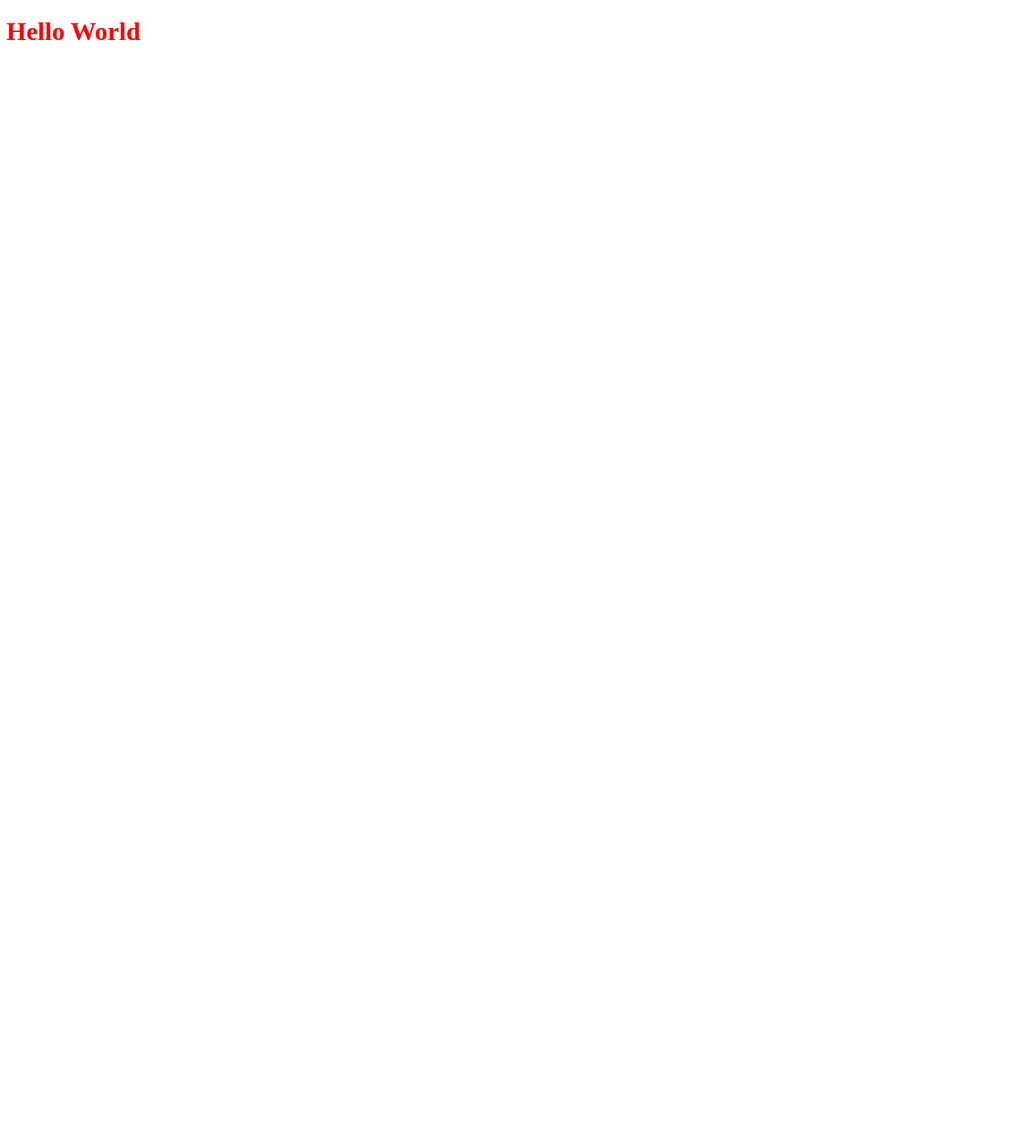
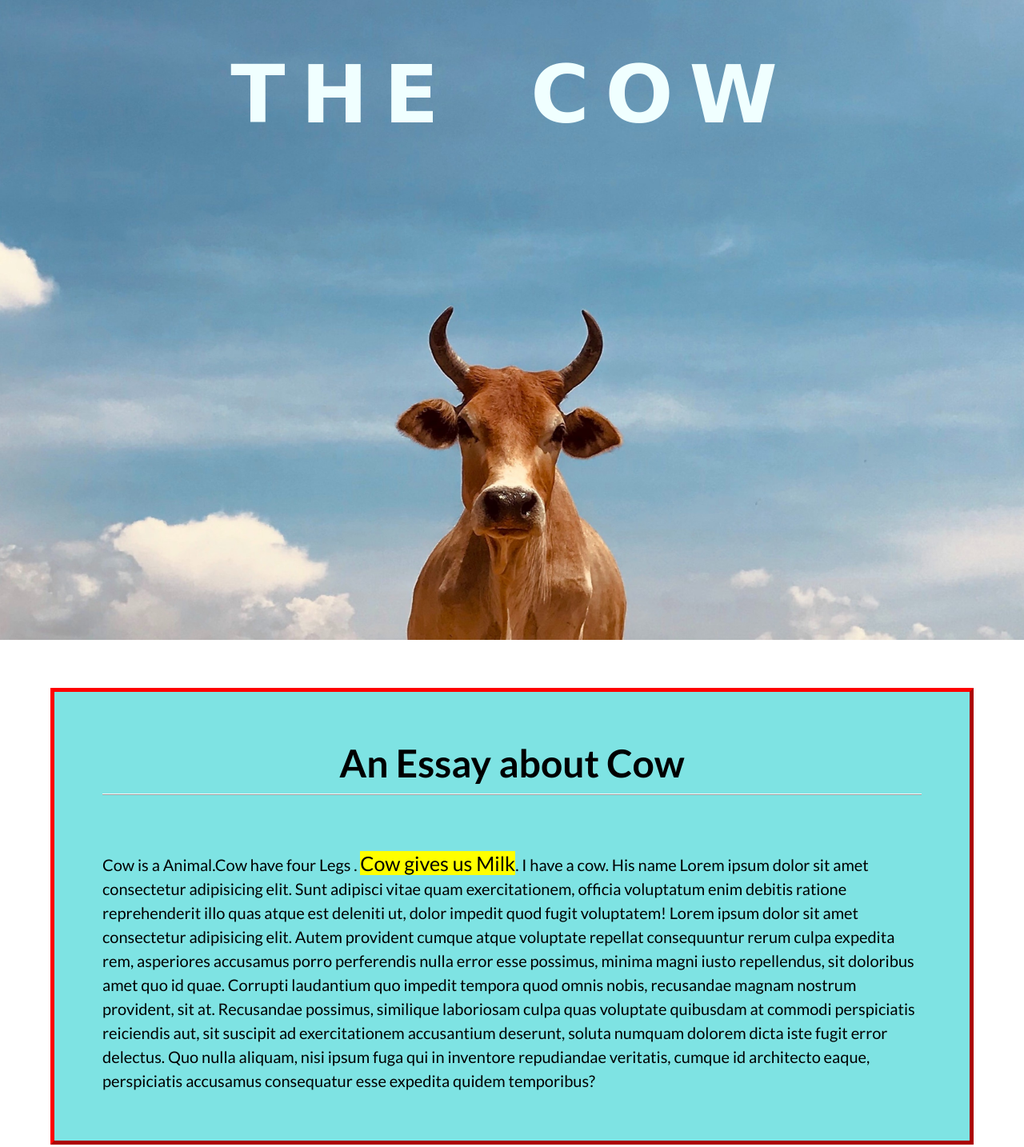
Before and after one commit to IftekharHamim/conceptual-html-css, a plain HTML site: page index.html in a window 1280 px wide. Shown: the top 1434 px of the page at 80% size. Before the commit the page ends 800 px from the top, so only its background shows below. Drawn offline with Linux system fonts and the light colour scheme; a web font is replaced by a local one.

Commit message:
hero section completed

```diff
--- a/index.html
+++ b/index.html
@@ -1,12 +1,31 @@
 <!DOCTYPE html>
 <html lang="en">
 <head>
+     <!-- here is meta -->
      <meta charset="UTF-8">
      <meta name="viewport" content="width=device-width, initial-scale=1.0">
+     <meta name="author" content="Iftekhar Hamim" />
      <title>Our Conceptual Page</title>
+     <!-- here is our style -->
      <link rel="stylesheet" href="styles/style.css">
+     <link rel="shortcut icon" href="https://seekicon.com/free-icon-download/cow_1.svg" type="image/x-icon">
 </head>
 <body>
-     <h1>Hello World</h1>
+     <div class="hero">
+          <h1>THE COW</h1>
+     </div>
+     <div class="article">
+          <!-- content -->
+          <h2>An Essay about Cow</h2>
+
+          <p>Cow is a Animal.Cow have four Legs . <span class="imp">Cow gives us Milk</span>. I have a cow. His name Lorem ipsum dolor sit amet consectetur adipisicing elit. Sunt adipisci vitae quam exercitationem, officia voluptatum enim debitis ratione reprehenderit illo quas atque est deleniti ut, dolor impedit quod fugit voluptatem! Lorem ipsum dolor sit amet consectetur adipisicing elit. Autem provident cumque atque voluptate repellat consequuntur rerum culpa expedita rem, asperiores accusamus porro perferendis nulla error esse possimus, minima magni iusto repellendus, sit doloribus amet quo id quae. Corrupti laudantium quo impedit tempora quod omnis nobis, recusandae magnam nostrum provident, sit at. Recusandae possimus, similique laboriosam culpa quas voluptate quibusdam at commodi perspiciatis reiciendis aut, sit suscipit ad exercitationem accusantium deserunt, soluta numquam dolorem dicta iste fugit error delectus. Quo nulla aliquam, nisi ipsum fuga qui in inventore repudiandae veritatis, cumque id architecto eaque, perspiciatis accusamus consequatur esse expedita quidem temporibus?</p>
+     </div>
+     <div id="cow_type">
+          <div><img src="https://images.unsplash.com/photo-1636487410503-b8a7a8689745?q=80&w=1287&auto=format&fit=crop&ixlib=rb-4.0.3&ixid=M3wxMjA3fDB8MHxwaG90by1wYWdlfHx8fGVufDB8fHx8fA%3D%3D" alt=""></div>
+
+          <div><img src="https://images.unsplash.com/photo-1614027164847-1b28cfe1df60?q=80&w=1986&auto=format&fit=crop&ixlib=rb-4.0.3&ixid=M3wxMjA3fDB8MHxwaG90by1wYWdlfHx8fGVufDB8fHx8fA%3D%3D" alt=""></div>
+          <div><img src="https://images.unsplash.com/photo-1505234835397-49b5a3913c67?q=80&w=1974&auto=format&fit=crop&ixlib=rb-4.0.3&ixid=M3wxMjA3fDB8MHxwaG90by1wYWdlfHx8fGVufDB8fHx8fA%3D%3D" alt=""></div>
+
+     </div>
 </body>
 </html>
--- a/styles/style.css
+++ b/styles/style.css
@@ -1,3 +1,56 @@
-h1{
-     color: red;
+@import url('https://fonts.googleapis.com/css2?family=Acme&family=Agbalumo&family=Fira+Sans:ital@1&family=Lato:wght@300;400;700;900&family=Montserrat:wght@400;500;700&family=Mulish:wght@300;400;500;600;700;800&family=Poppins:wght@400;500;700&family=Raleway:wght@300;400;500;600;700;800&family=Roboto:wght@500;700&display=swap');
+
+*{
+     margin: 0;
+     padding: 0;
+     font-family: 'Lato', sans-serif;
 }
+.hero{
+     background: url(../images/cow.jpg);
+     background-position: bottom center;
+     background-size: cover;
+     height: 100vh;
+}
+
+.hero h1{
+     color: azure;
+     font-size: 100px;
+     text-align: center;
+     font-weight: 700;
+     font-family: cursive;
+     padding-top: 60px;
+     word-spacing: 40px;
+     letter-spacing: 20px;
+}
+
+.article, #cow_type{
+     width: 80%;
+     /* margin-left: auto;
+     margin-right: auto;
+     margin-top: 60px; */
+     /* margin-bottom: 60px; */
+     margin: 60px auto;
+     background: rgb(126,227,227);
+     padding: 60px;
+     border-width: 5px;
+     border-color: red;
+     border-style: outset;
+}
+
+.article h2{
+     text-align: center;
+     font-size: 48px;
+     border-bottom: 2px ridge whitesmoke;
+     padding-bottom: 10px;
+     margin-bottom: 70px;
+}
+
+.article p{
+     font-size: 20px;
+     line-height: 30px;
+}
+.article p .imp{
+     font-size: 25px;
+     background: yellow;
+     width: 700px;
+}
```
Also changed, not shown: images/cow.jpg (added), images/cow1 (1).jpg (added), 1 other file.
